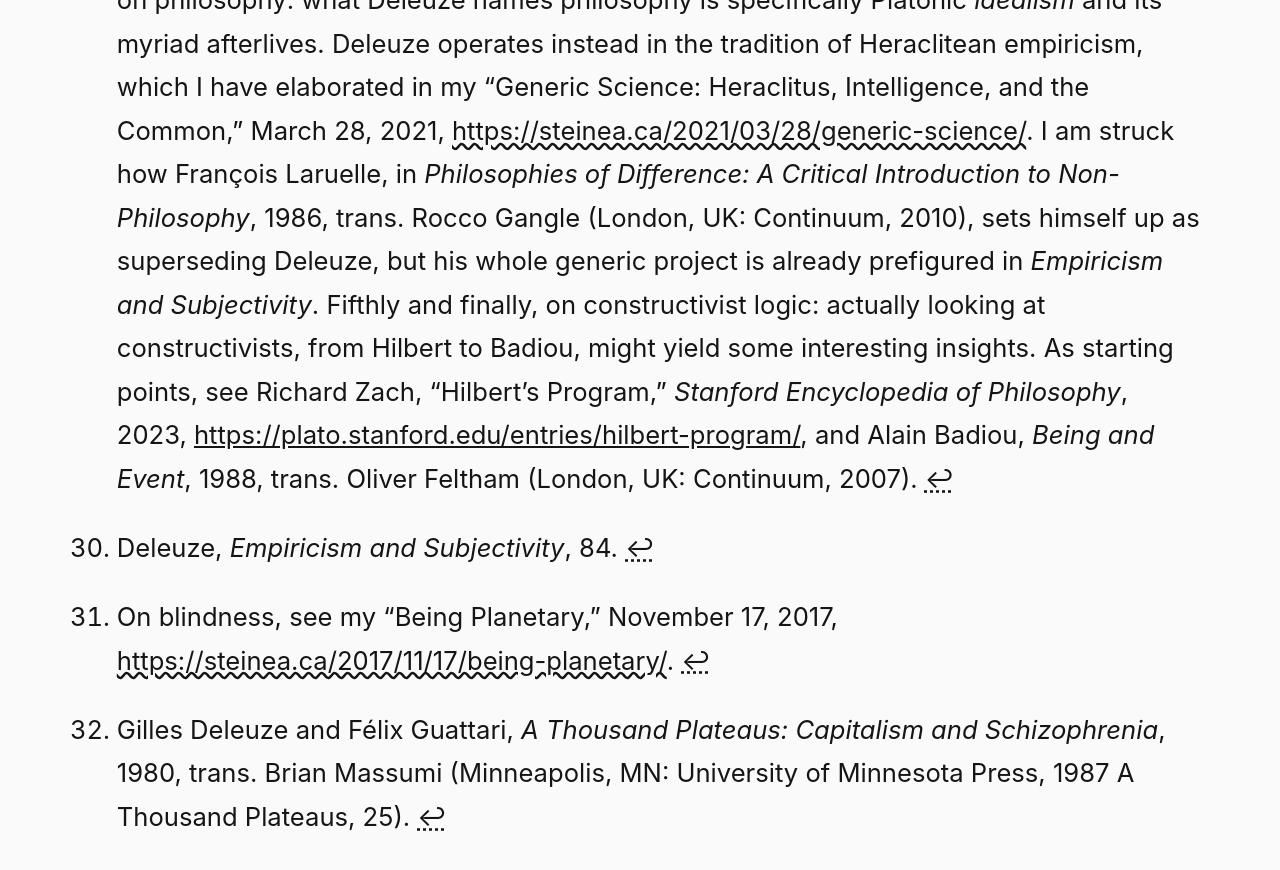
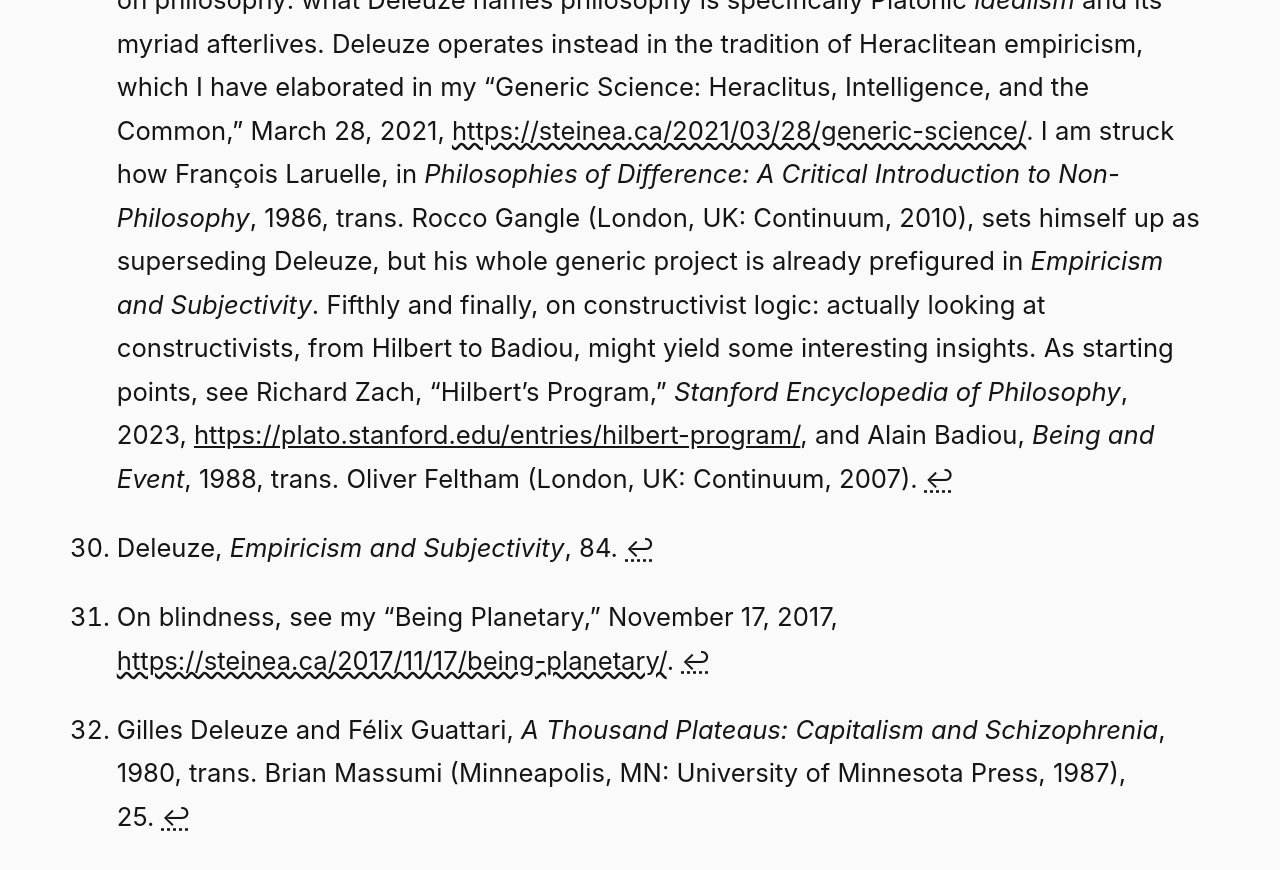
Before and after one commit to steinea/ca, a Jekyll site: the page built from _posts/2025-12-02-the-essence-of-empiricism.md, in a window 1280 px wide and 900 px high, scrolled down 10741 px. Shown: the top 870 px of the window. Built offline with Jekyll 4.4.1, drawn with Linux system fonts in a browser that asks for light colours; some of the changed lines change nothing that is shown; some of the changed text lies outside the part shown.

Commit message:
Add citation date, tweak one word, fix citation

```diff
--- a/_posts/2025-12-02-the-essence-of-empiricism.md
+++ b/_posts/2025-12-02-the-essence-of-empiricism.md
@@ -21,7 +21,7 @@
 To speak of this original touch is to speak of the human being as necessarily *hyphenated*, a being-with.[^6] Purposiveness is the mechanism whereby this hyphenation, sign of primordial distance and relation, is taken as a *rule*, the base case for a recursive operation whereby the singular case (*the unrepeatable*, *the unique*) becomes the corrective program for the repetition of appearances, becomes the very law of causation.[^7] This law is a "fiction," but an *effective* one; its subjects are possessed of a practical reason, a *praktognosia*; they know how to *make do.*[^8] The science of this making do is morality and sociology, no theoretical "minds" required.
 
 [^6]: Hyphenation is a critical concept for my philosophy. I originally drew this concept from Fred Wah, *Diamond Grill* (Edmonton, AB: NeWest Press, 2006), and then variations of it from Martin Heidegger, *Being and Time*, 1927, trans. Joan Stambaugh, rev. Dennis J. Schmidt (New York, NY: State University of New York Press, 2010), Don Ihde, *Technology and the Lifeworld: From Garden to Earth* (Bloomington, IN: Indiana University Press, 1990), Homi K. Bhabha, *The Location of Culture* (London, UK: Routledge, 2004), and Donna J. Haraway, *Staying with the Trouble: Making Kin in the Chthulucene* (Durham, NC: Duke University Press, 2016). I elaborated upon the concept in depth in my *Fiction in the Integrated Circuit* (Master's Thesis, Trinity Western University, 2018), <https://arcabc.ca/islandora/object/twu%3A4>, and subsequent writings.
-[^7]: As discussed last time, the "concept of cause" is, according to Kant, the "*crux metaphysicorum*" of Hume's philosophy. See Immanuel Kant, cited in Graciela De Pierris and Michael Friedman, "Kant and Hume on Causality," *Stanford Encyclopedia of Philosophy*, 2024, <https://plato.stanford.edu/entries/kant-hume-causality/>.
+[^7]: As discussed last time, the "concept of cause" is, according to Kant, the "*crux metaphysicorum*" of Hume's philosophy. See Immanuel Kant, cited in Graciela De Pierris and Michael Friedman, "Kant and Hume on Causality," *Stanford Encyclopedia of Philosophy*, July 31, 2024, <https://plato.stanford.edu/entries/kant-hume-causality/>.
 [^8]: Deleuze, *Empiricism and Subjectivity*, 75, 64; for "praktognosia," see Maurice Merleau-Ponty, *Phenomenology of Perception*, 1945, trans. Donald A. Landes (London, UK: Routledge, 2014), 141; for "making do," see Michel de Certeau, *The Practice of Everyday Life*, trans. Steven F. Rendall (Berkeley, CA: University of California Press, 1988).
 
 The science of humanity must, therefore, begin with a "science of the sensible," starting *in the middle* with sense as the absolute hiatus, the blink of nothingness *between things* that is, nevertheless, the possibility of sense as such.[^9] The human being is mobilized by sense, becomes a subject *by way of* this manifold exteriority in its radical difference, its constant repetition. The void is a plenum, a supersaturated field of associations, of "transitions, passages, 'tendencies,' which circulate from one to another."[^10] Caught up in this field, adrift in the flow, the human being finds itself moved by the eddies of association, and *in a blink* the easy passage of this movement becomes a tendency, the tendency a habit, the habit a subject.[^11] Not mind, but affection; not unity, but partiality.
@@ -41,7 +41,7 @@
 [^15]: Deleuze, *Empiricism and Subjectivity*, 23.
 [^16]: Deleuze, *Empiricism and Subjectivity*, 85.
 
-The subject *believes* itself to be more than a delirium of sense (dimension of determination, the *extensive rule*, the subject's self-development or transcendence); the subject then *posits* itself *as* subject (dimension of correction, the *corrective rule*, the subject's becoming-other or mediation).[^17] The subject transcends the given, then twists about and declares its subjectivity *as* given.[^18] "I affirm more than I know"; I invent, I give names to the various repetitions of appearance, I posit nature as the unity of this appearance, I develop theoretical sciences and bodies of knowledge; in sum, I go about conducting all the activities of the project of human civilization---and all of this on the basis of a fiction: the concept of cause.[^19] "By what right" do we depend upon such "an unknown connection" for the basis of our knowledge?[^20] Deleuze contends that the "problem of truth" is, therefore, shown to be the "critical problem of subjectivity itself."[^21]
+The subject *believes* itself to be more than a delirium of sense (dimension of determination, the *extensive rule*, the subject's self-development or transcendence); the subject then *invents* itself *as* subject (dimension of correction, the *corrective rule*, the subject's becoming-other or mediation).[^17] The subject transcends the given, then twists about and declares its subjectivity *as* given.[^18] "I affirm more than I know"; I invent, I give names to the various repetitions of appearance, I posit nature as the unity of this appearance, I develop theoretical sciences and bodies of knowledge; in sum, I go about conducting all the activities of the project of human civilization---and all of this on the basis of a fiction: the concept of cause.[^19] "By what right" do we depend upon such "an unknown connection" for the basis of our knowledge?[^20] Deleuze contends that the "problem of truth" is, therefore, shown to be the "critical problem of subjectivity itself."[^21]
 
 [^17]: Deleuze, *Empiricism and Subjectivity*, 85. Recall also the first dimension of the general rule, *establishment* (50). The rule is established by "interest and utility" (49), which characterization is to indicate the *partiality* of the subject, its *sensibility*, its original *inclination*.
 [^18]: This is what Sartre has described as the "useless passion" of human being in *Being and Nothingness: An Essay on Phenomenological Ontology*, 1943, trans. Hazel E. Barnes (London, UK: Routledge, 2003), 636, 587: "The fundamental value which presides over this project [of consciousness] is exactly the in-itself-for-itself; that is, the ideal of a consciousness which would be the foundation of its own being-in-itself by the pure consciousness which it would have of itself. It is this ideal which can be called God. Thus the best way to conceive of the fundamental project of human reality is to say that man is the being whose project is to be God."
@@ -80,7 +80,7 @@
 
 [^30]: Deleuze, *Empiricism and Subjectivity*, 84.
 [^31]: On blindness, see my "Being Planetary," November 17, 2017, <https://steinea.ca/2017/11/17/being-planetary/>.
-[^32]: Gilles Deleuze and Félix Guattari, *A Thousand Plateaus: Capitalism and Schizophrenia*, 1980, trans. Brian Massumi (Minneapolis, MN: University of Minnesota Press, 1987 A Thousand Plateaus, 25).
+[^32]: Gilles Deleuze and Félix Guattari, *A Thousand Plateaus: Capitalism and Schizophrenia*, 1980, trans. Brian Massumi (Minneapolis, MN: University of Minnesota Press, 1987), 25.
 
 <br>
 
```
